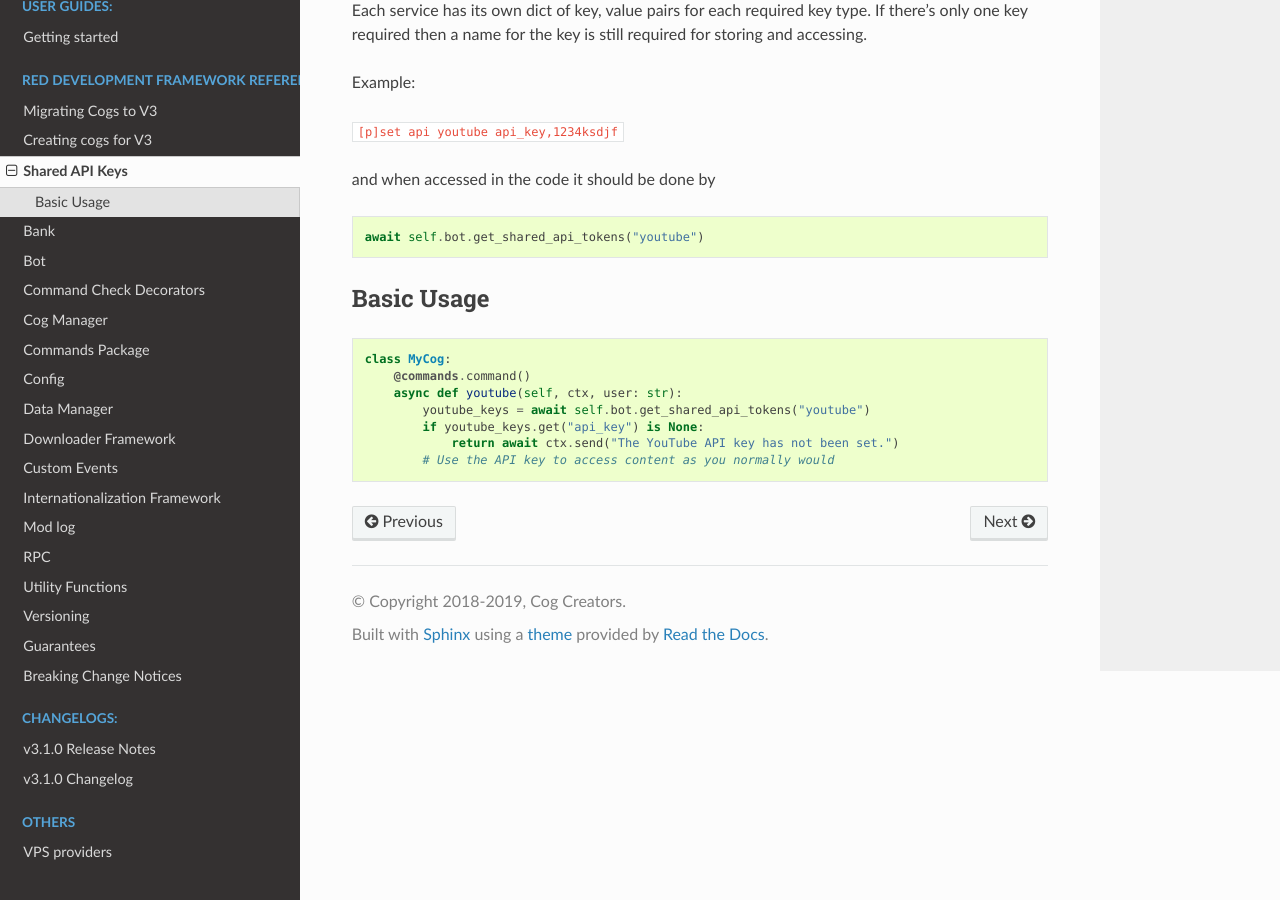
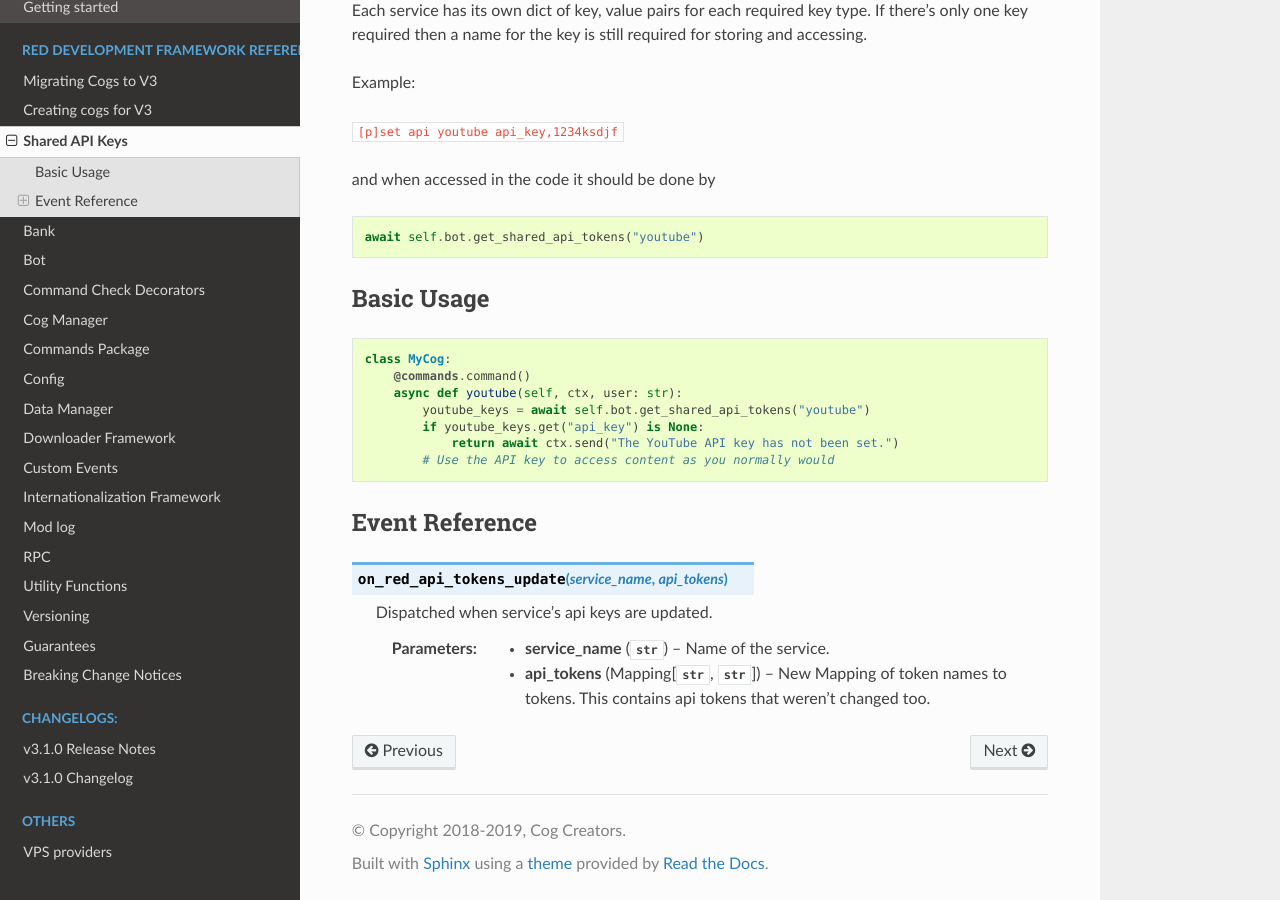
Before and after one commit to Renirous/Red-DiscordBot, a Sphinx documentation site: the page built from docs/framework_apikeys.rst, in a window 1280 px wide and 900 px high, scrolled down 589 px. Built offline with Sphinx 7.4.7 and the Read the Docs theme 2.0.0, drawn with Linux system fonts in a browser that asks for light colours; the version number is read from the project's files by our own code.

Commit message:
[Core] Dispatch `on_red_api_tokens_update` event on api keys update (#3146)
* feat: dispatch `on_red_api_tokens_update` event on api keys update

* docs: add event reference in Shared API Keys docs

* chore(changelog): add tonwcrier entries

* fix: wrap dispatched api tokens in MappingProxyType

* docs: reflect change of type change to read-only Mapping

```diff
--- /dev/null
+++ b/changelog.d/3134.docs.rst
@@ -0,0 +1 @@
+Add event reference for ``on_red_api_tokens_update`` event in Shared API Keys docs.
--- /dev/null
+++ b/changelog.d/3134.feature.rst
@@ -0,0 +1 @@
+New event ``on_red_api_tokens_update`` is now dispatched when shared api keys for the service are updated.
--- a/docs/framework_apikeys.rst
+++ b/docs/framework_apikeys.rst
@@ -46,3 +46,17 @@ Basic Usage
             if youtube_keys.get("api_key") is None:
                 return await ctx.send("The YouTube API key has not been set.")
             # Use the API key to access content as you normally would
+
+
+***************
+Event Reference
+***************
+
+.. function:: on_red_api_tokens_update(service_name, api_tokens)
+
+    Dispatched when service's api keys are updated.
+
+    :param service_name: Name of the service.
+    :type service_name: :class:`str`
+    :param api_tokens: New Mapping of token names to tokens. This contains api tokens that weren't changed too.
+    :type api_tokens: Mapping[:class:`str`, :class:`str`]
```
Also changed, not shown: 1 other file.
